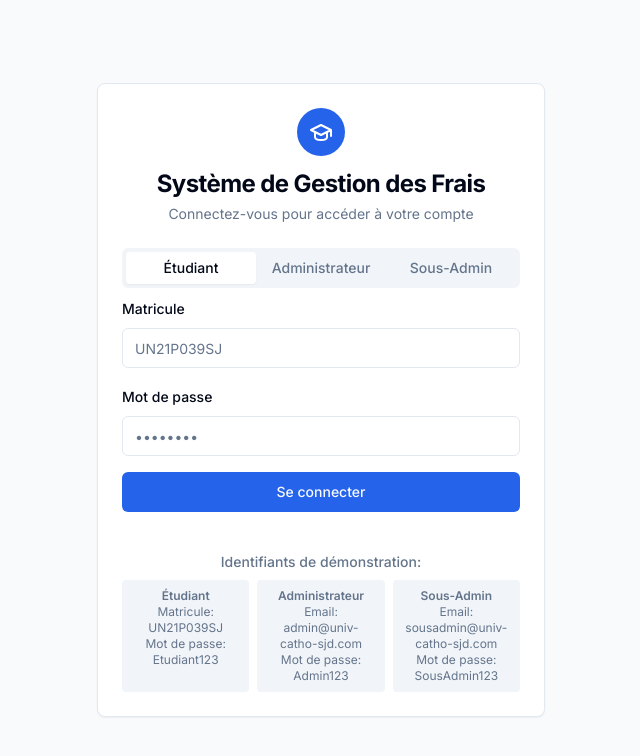
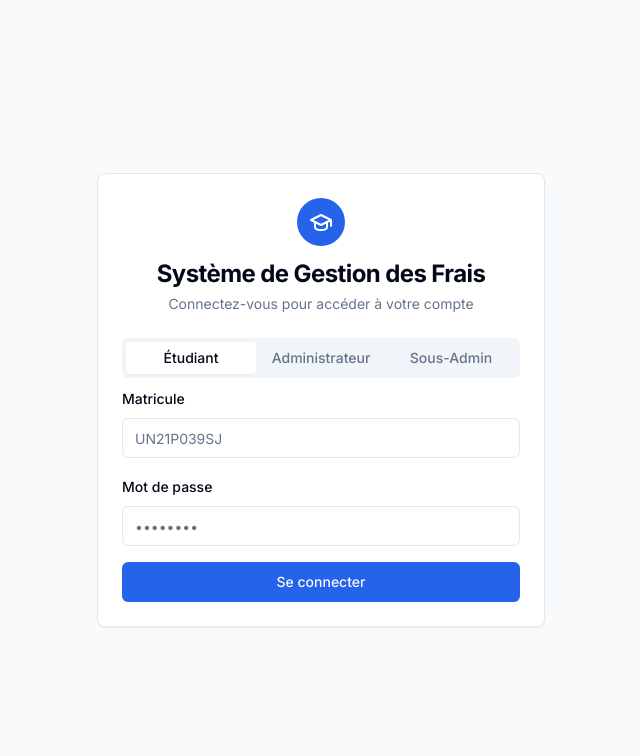
Before and after one commit to Shalom2935/fee-management, a Next.js app: page / in a window 1280 px wide. Shown: the top 756 px of the page, without its empty margins (319-959 px from the left). Built offline with nearby package versions, Linux system fonts and the light colour scheme.

Commit message:
Removed demo id from the login form

```diff
--- a/app/page.tsx
+++ b/app/page.tsx
@@ -218,28 +218,6 @@ export default function LoginPage() {
             </TabsContent>
           </Tabs>
         </CardContent>
-        <CardFooter className="flex flex-col">
-          <div className="text-sm text-muted-foreground mt-4 text-center">
-            <p className="mb-2 font-medium">Identifiants de démonstration:</p>
-            <div className="grid grid-cols-1 md:grid-cols-3 gap-2 text-xs">
-              <div className="rounded bg-muted p-2">
-                <p className="font-semibold">Étudiant</p>
-                <p>Matricule: UN21P039SJ</p>
-                <p>Mot de passe: Etudiant123</p>
-              </div>
-              <div className="rounded bg-muted p-2">
-                <p className="font-semibold">Administrateur</p>
-                <p>Email: admin@univ-catho-sjd.com</p>
-                <p>Mot de passe: Admin123</p>
-              </div>
-              <div className="rounded bg-muted p-2">
-                <p className="font-semibold">Sous-Admin</p>
-                <p>Email: sousadmin@univ-catho-sjd.com</p>
-                <p>Mot de passe: SousAdmin123</p>
-              </div>
-            </div>
-          </div>
-        </CardFooter>
       </Card>
     </div>
   )
```
